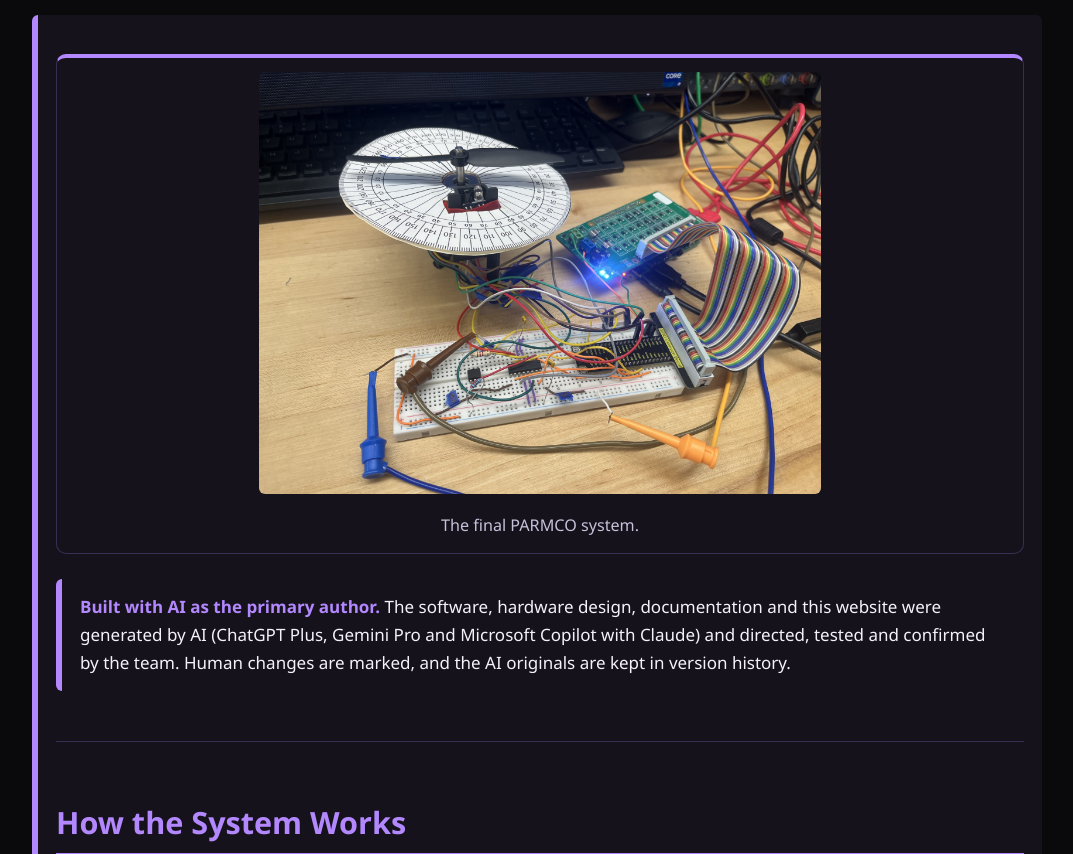
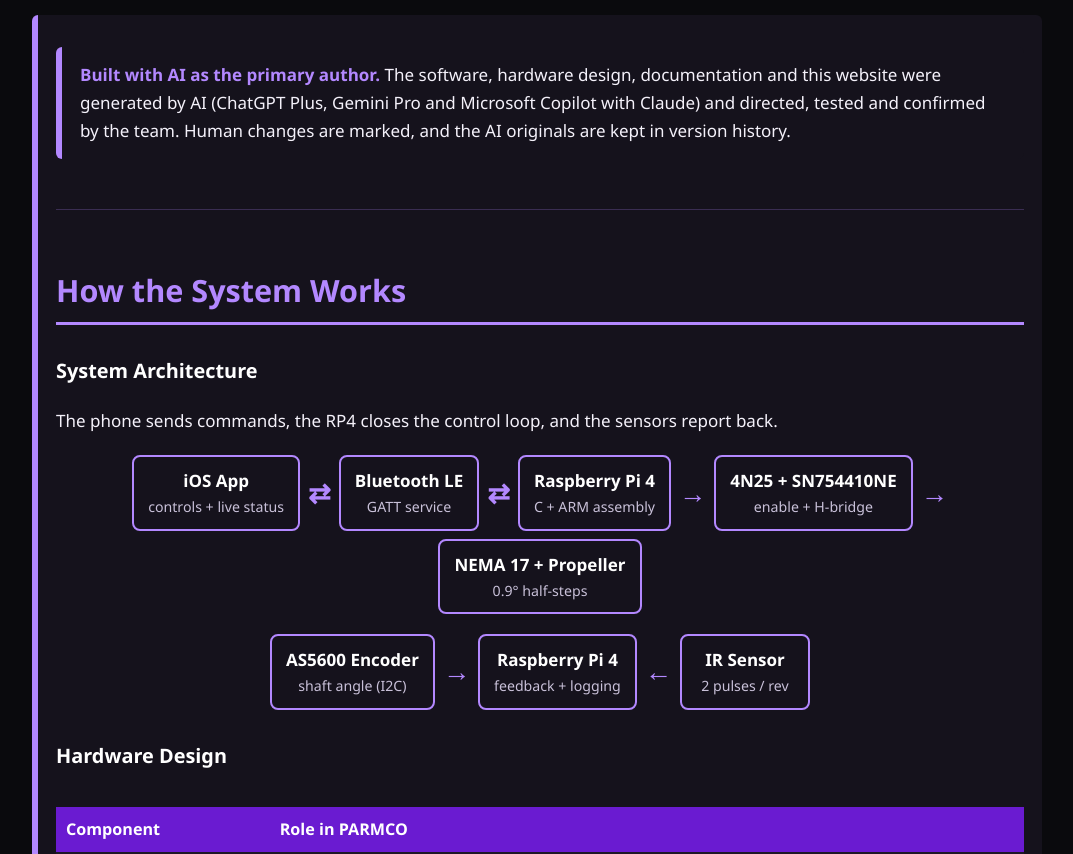
Before and after one commit to meg25799/PARMCO_FINAL_Macey_Disha, a plain HTML site: page index.html in a window 1280 px wide. Shown: the part 994-1848 px from the top of the page, without its empty margins (103-1176 px from the left). Drawn offline with Linux system fonts and the light colour scheme.

Commit message:
Update index.html

```diff
--- a/index.html
+++ b/index.html
@@ -71,9 +71,7 @@
     .human-edit p { color: #fff6dc; }
 
     footer { text-align: center; color: var(--muted); padding: 35px; font-size: 0.92em; border-top: 2px solid var(--purple-dark); margin-top: 50px; background: #000000; }
-      .figure { background: var(--surface); border: 1px solid var(--line); border-top: 4px solid var(--purple); border-radius: 10px; padding: 14px; margin: 25px 0; text-align: center; }
-        .figure img { width: 60%; max-width: 600px; height: auto; border-radius: 6px; }
-    .figure figcaption { color: var(--muted); font-size: 0.95em; margin-top: 10px; }
+
 
   </style>
 </head>
@@ -116,8 +114,7 @@
   </div>
    <div class="callout">
   <figure class="figure">
-    <img src="Hardware_Docs/PARMCO_FINAL_IMAGE.jpg" alt="Final PARMCO build: Raspberry Pi 4, H-bridge circuit, NEMA 17 stepper motor with propeller, and printed protractor">
-    <figcaption>The final PARMCO system.</figcaption>
+
   </figure>
   <div class="callout">
     <strong>Built with AI as the primary author.</strong> The software, hardware design, documentation and this website were generated by AI (ChatGPT Plus, Gemini Pro and Microsoft Copilot with Claude) and directed, tested and confirmed by the team. Human changes are marked, and the AI originals are kept in version history.
```
